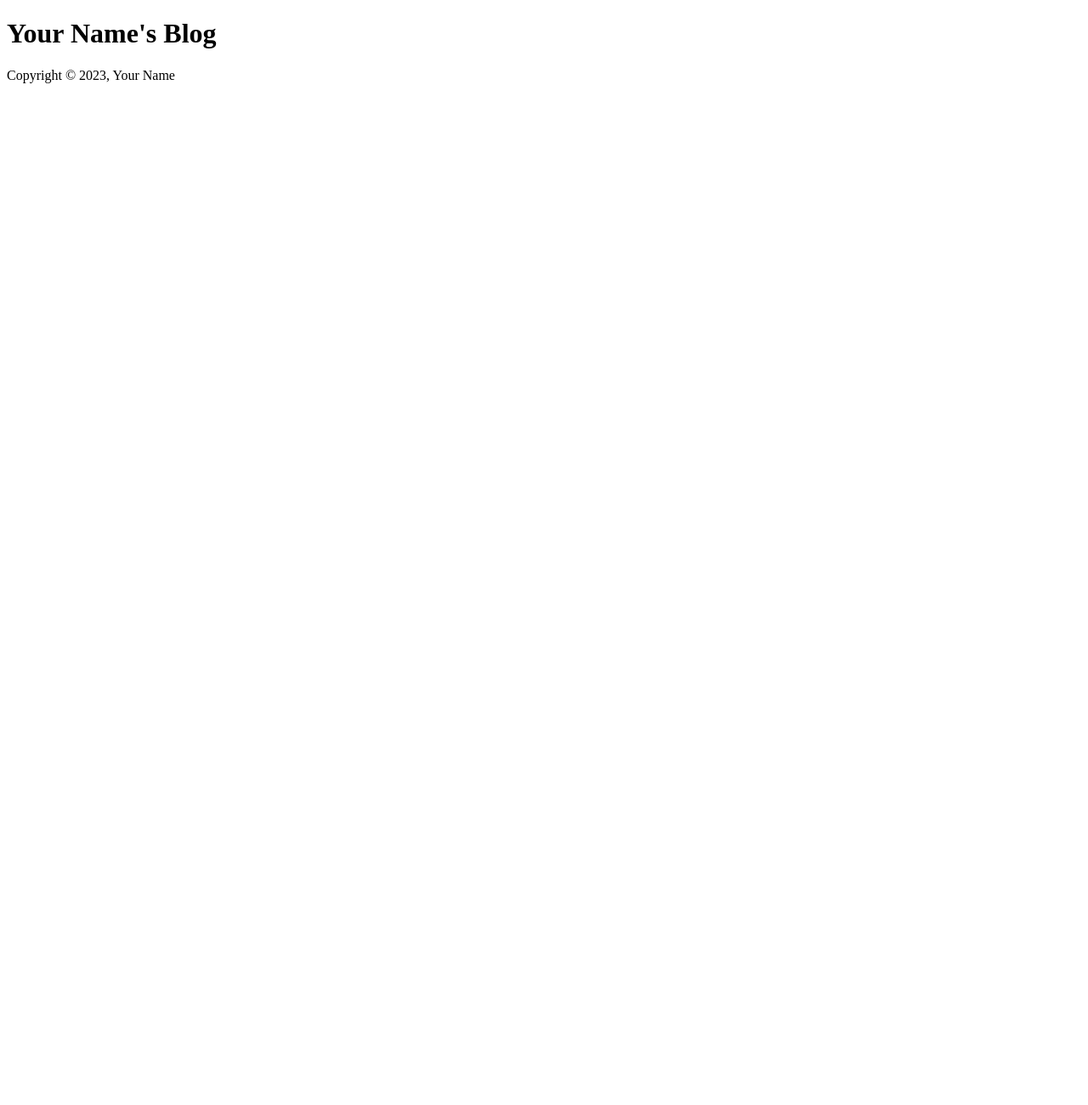
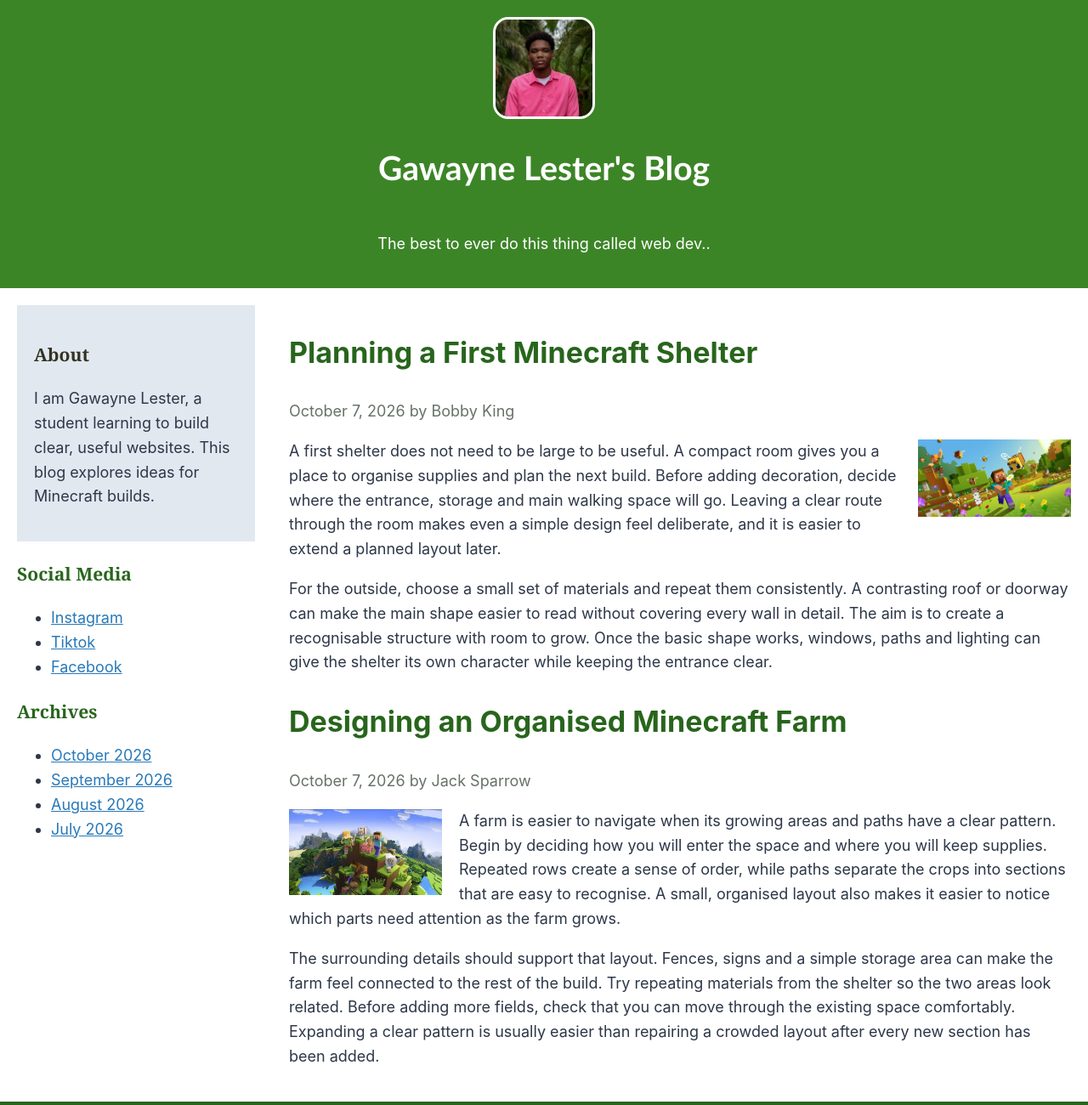
Before and after one commit to lestereducation-spec/info2180-lab2, a plain HTML site: page index.html in a window 1280 px wide. Shown: the top 1300 px of the page at 85% size. Before the commit the page ends 800 px from the top, so only its background shows below. Drawn offline with Linux system fonts and the light colour scheme.

Commit message:
Build Lab 2 Minecraft blog

```diff
--- a/index.html
+++ b/index.html
@@ -9,15 +9,82 @@
 <body>
 <div class="container">
     <header>
-        <h1>Your Name's Blog</h1>
-        <p><!-- Put your one line statement or quote here --></p>
+        <img class="profile" src="images/profile.jpg" alt="Portrait of Gawayne Lester" width="120" height="120">
+        <h1>Gawayne Lester's Blog</h1>
+        <p>The best to ever do this thing called web dev..</p>
     </header>
+
     <aside>
         <!-- This will be your sidebar -->
+        <section class="about">
+            <h3>About</h3>
+            <p>I am Gawayne Lester, a student learning to build clear,
+                useful websites. This blog explores ideas for Minecraft builds.</p>
+        </section>
+
+        <section>
+            <h3>Social Media</h3>
+            <ul>
+                <li><a href="https://www.instagram.com/gawayne_jl">Instagram</a></li>
+                <li><a href="https://www.tiktok.com/@gawayne_jl">Tiktok</a></li>
+                <li><a href="https://www.facebook.com/gawaynejl">Facebook</a></li>
+            </ul>
+        </section>
+
+        <section>
+            <h3>Archives</h3>
+            <ul>
+                <li><a href="#">October 2026</a></li>
+                <li><a href="#">September 2026</a></li>
+                <li><a href="#">August 2026</a></li>
+                <li><a href="#">July 2026</a></li>
+            </ul>
+        </section>
     </aside>
+
     <main>
         <!-- This will contain your blog posts -->
+        <article>
+            <h2>Planning a First Minecraft Shelter</h2>
+            <p class="post-meta">October 7, 2026 by Bobby King</p>
+            <img class="post-image float-right" src="images/dataset-cover.jpg"
+                alt="A small Minecraft shelter with a wooden entrance" />
+            <p>A first shelter does not need to be large to be useful.
+                A compact room gives you a place to organise supplies and plan
+                the next build. Before adding decoration, decide where the
+                entrance, storage and main walking space will go. Leaving a
+                clear route through the room makes even a simple design feel
+                deliberate, and it is easier to extend a planned layout later.</p>
+            <p>For the outside, choose a small set of materials and repeat them
+                consistently. A contrasting roof or doorway can make the main
+                shape easier to read without covering every wall in detail.
+                The aim is to create a recognisable structure with room to grow.
+                Once the basic shape works, windows, paths and lighting can give
+                the shelter its own character while keeping the entrance clear.</p>
+        </article>
+
+        <article>
+            <h2>Designing an Organised Minecraft Farm</h2>
+            <p class="post-meta">October 7, 2026 by Jack Sparrow</p>
+            <img class="post-image float-left" src="images/MinecraftRAMHeader.jpg"
+                alt="A Minecraft farm arranged into rows beside a path" />
+            <p>A farm is easier to navigate when its growing areas and paths
+                have a clear pattern. Begin by deciding how you will enter the
+                space and where you will keep supplies. Repeated rows create
+                a sense of order, while paths separate the crops into sections
+                that are easy to recognise. A small, organised layout also makes
+                it easier to notice which parts need attention as the farm grows.</p>
+            <p>The surrounding details should support that layout. Fences,
+                signs and a simple storage area can make the farm feel connected
+                to the rest of the build. Try repeating materials from the
+                shelter so the two areas look related. Before adding more fields,
+                check that you can move through the existing space comfortably.
+                Expanding a clear pattern is usually easier than repairing a
+                crowded layout after every new section has been added.</p>
+        </article>
+
     </main>
+
     <footer>
         <p>Copyright &copy; 2023, Your Name</p>
     </footer>
--- a/styles.css
+++ b/styles.css
@@ -0,0 +1,114 @@
+* { box-sizing: border-box; }
+
+body {
+    margin: 0;
+    font-size: 18px;
+    color: #2D3748;
+    font-family: -apple-system, BlinkMacSystemFont, "Segoe UI", Roboto,
+    "Helvetica Neue", Arial, "Noto Sans", sans-serif;
+
+    line-height: 1.6;
+}
+
+.container {
+    display: grid;
+    grid-template-columns: 1fr 3fr;
+    grid-template-rows: auto auto auto;
+}
+
+
+/* HEADER */
+
+header {
+    grid-column: 1 / 3;
+    grid-row: 1;
+
+    background-color: #3C8527;
+    color: #FFFFFF;
+    min-height: 270px;
+    padding: 20px;
+    display: flex;
+    flex-direction: column;
+    justify-content: center;
+    align-items: center;
+    text-align: center;
+}
+
+.profile {
+  width: 120px;
+  height: 120px;
+  border: 3px solid #FFFFFF;
+  border-radius: 15%;
+}
+
+header h1 {
+  font-size: 39px;
+  font-family: "Trebuchet MS", Arial, sans-serif;
+}
+
+
+/* ASIDE */
+
+aside {
+    grid-column: 1;
+    grid-row: 2;
+    padding: 20px;
+}
+
+aside h3 {
+  color: #28651C;
+  font-family: Georgia, "Times New Roman", Times, serif;
+}
+
+.about {
+  background-color: #E2E8F0;
+  padding: 20px;
+}
+
+.about h3 { color: #333322; }
+
+aside a { color: #2879B8; }
+
+
+/* MAIN */
+
+main {
+    grid-column: 2;
+    grid-row: 2;
+    padding: 20px;
+}
+
+article h2 {
+  font-size: 34px;
+  color: #28651C;
+}
+
+.post-meta { color: #667267; }
+
+.post-image {
+  width: 180px;
+  height: auto;
+}
+
+.float-right {
+  float: right;
+  margin: 0 0 10px 20px;
+}
+
+.float-left {
+  float: left;
+  margin: 0 20px 10px 0;
+}
+
+article { clear: both; }
+
+
+/* FOOTER */
+
+footer {
+    grid-column: 1 / 3;
+    grid-row: 3;
+    background-color: #28651C;
+    color: #FFFFFF;
+    padding: 20px;
+}
```
Also changed, not shown: images/MinecraftRAMHeader.jpg (added), images/dataset-cover.jpg (added), images/profile.jpg (added).
